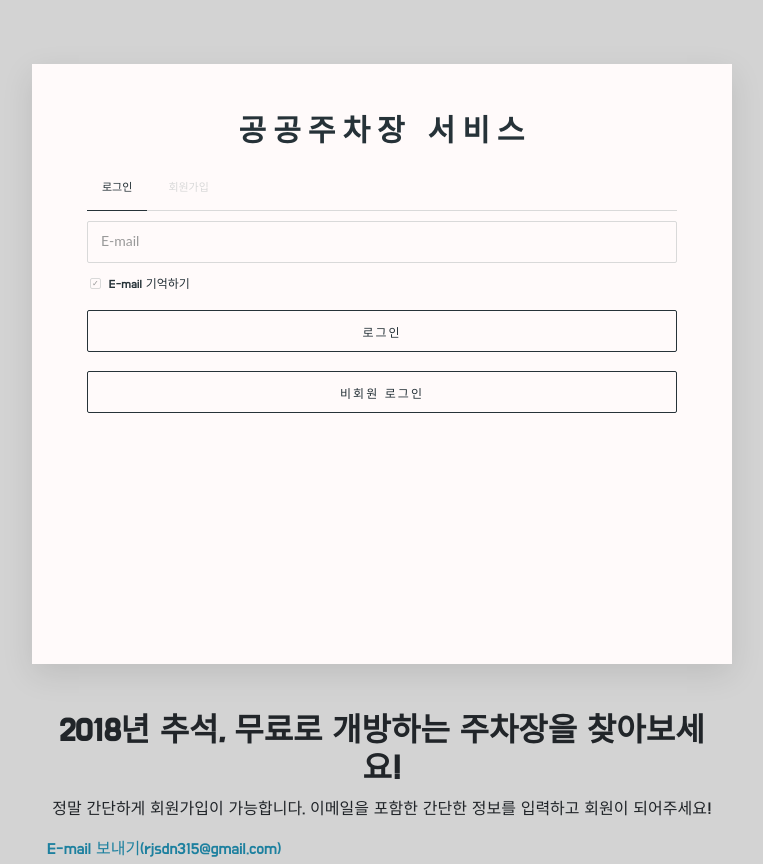
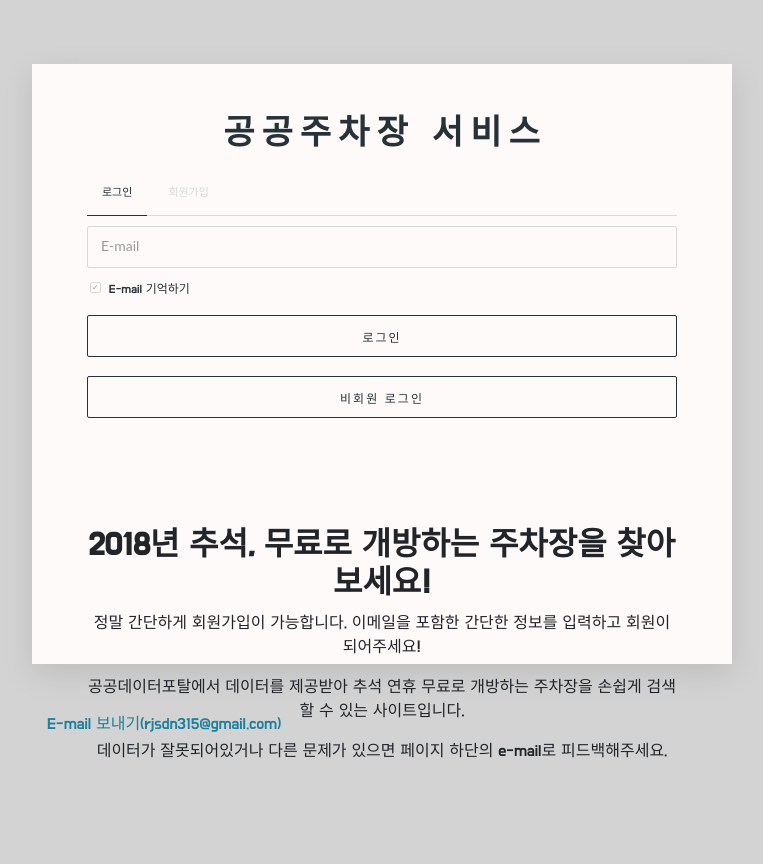
Before and after one commit to rjsdn31536/parking_free, a Flask app: page / in a window 1280 px wide. Shown: the whole page, without its empty margins (258-1021 px from the left). Run offline with Flask 2, Linux system fonts and the light colour scheme; some libraries are stand-ins or nearby versions.

Commit message:
로그인 양식

```diff
--- a/templates/login/login.html
+++ b/templates/login/login.html
@@ -62,7 +62,7 @@ function MM_popupMsg(msg){
     {% endwith %}
   <section class="container">
     <article class="half">
-      <h1 style="font-size:30px;margin-bottom:0">공공주차장 서비스</h1>
+      <h1 style="font-size:34px;margin-bottom:0">공공주차장 서비스</h1>
       <div class="tabs" style="font-size:20px;margin-bottom:10px">
         <span class="tab signin active"><a>로그인</a></span>
         <span class="tab signup"><a>회원가입</a></span>
@@ -85,6 +85,11 @@ function MM_popupMsg(msg){
             </a>
             </div>
           </form>
+
+          <h2 style="font-size:24; text-align: center"> 2018년 추석, 무료로 개방하는 주차장을 찾아보세요! </h2>
+          <p style="font-size:20; text-align: center"> 정말 간단하게 회원가입이 가능합니다. 이메일을 포함한 간단한 정보를 입력하고 회원이 되어주세요!</p>
+          <p style="font-size:20; text-align: center"> 공공데이터포탈에서 데이터를 제공받아 추석 연휴 무료로 개방하는 주차장을 손쉽게 검색할 수 있는 사이트입니다.</p>
+          <p style="font-size:20; text-align: center"> 데이터가 잘못되어있거나 다른 문제가 있으면 페이지 하단의 e-mail로 피드백해주세요.</p>
         </div>
         <div class="signup-cont cont">
           <form action="/login_result" method="POST">
@@ -115,8 +120,6 @@ function MM_popupMsg(msg){
       </div>
     </article>
     <br><br>
-    <h2 style="font-size:24; text-align: center"> 2018년 추석, 무료로 개방하는 주차장을 찾아보세요! </h2>
-    <p style="font-size:20; text-align: center"> 정말 간단하게 회원가입이 가능합니다. 이메일을 포함한 간단한 정보를 입력하고 회원이 되어주세요!</p>
     <a href="mailto:rjsdn315@gmail.com" style="font-size:20; text-align: center">E-mail 보내기(rjsdn315@gmail.com)</a>
   </section>
 
```
